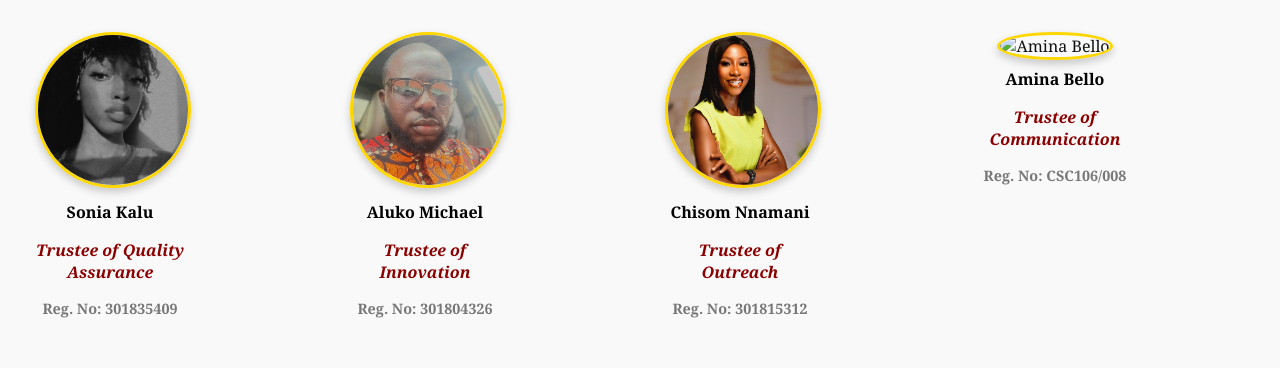
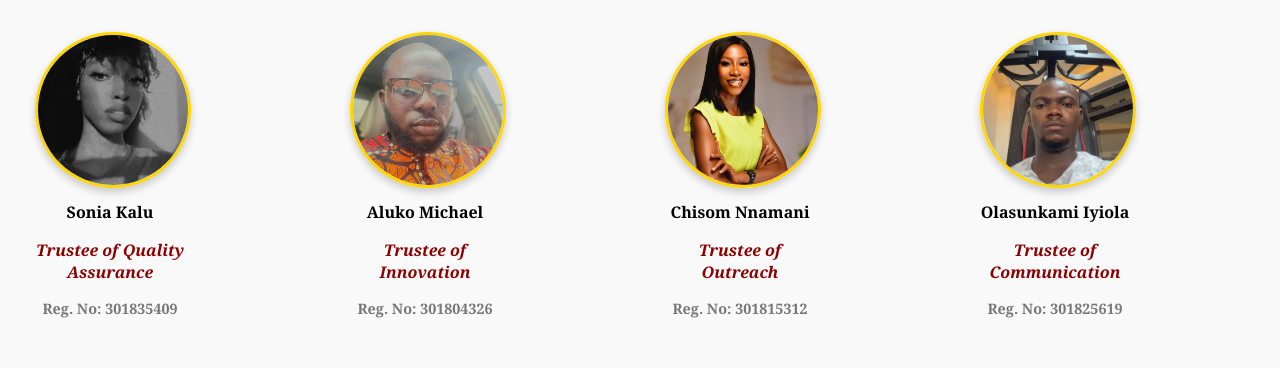
Before and after one commit to Feetal07/Elegant-Couture, a plain HTML site: page about.html in a window 1280 px wide. Shown: the part 1040-1408 px from the top of the page. Drawn offline with Linux system fonts and the light colour scheme.

Commit message:
Updated README, corrected trustees in about.html, and added final trustee image

```diff
--- a/about.html
+++ b/about.html
@@ -83,10 +83,10 @@
       <p class="member-reg">Reg. No: 301815312</p>
     </div>
     <div class="member">
-      <img src="images/amina.jpg" alt="Amina Bello">
-      <p class="member-name">Amina Bello</p>
+      <img src="images/iyiola.jpg" alt="Amina Bello">
+      <p class="member-name">Olasunkami Iyiola</p>
       <p class="member-title">Trustee of Communication</p>
-      <p class="member-reg">Reg. No: CSC106/008</p>
+      <p class="member-reg">Reg. No: 301825619</p>
     </div>
   </div>
 </section>
```
Also changed, not shown: images/iyiola.jpg (added), 1 other file.
